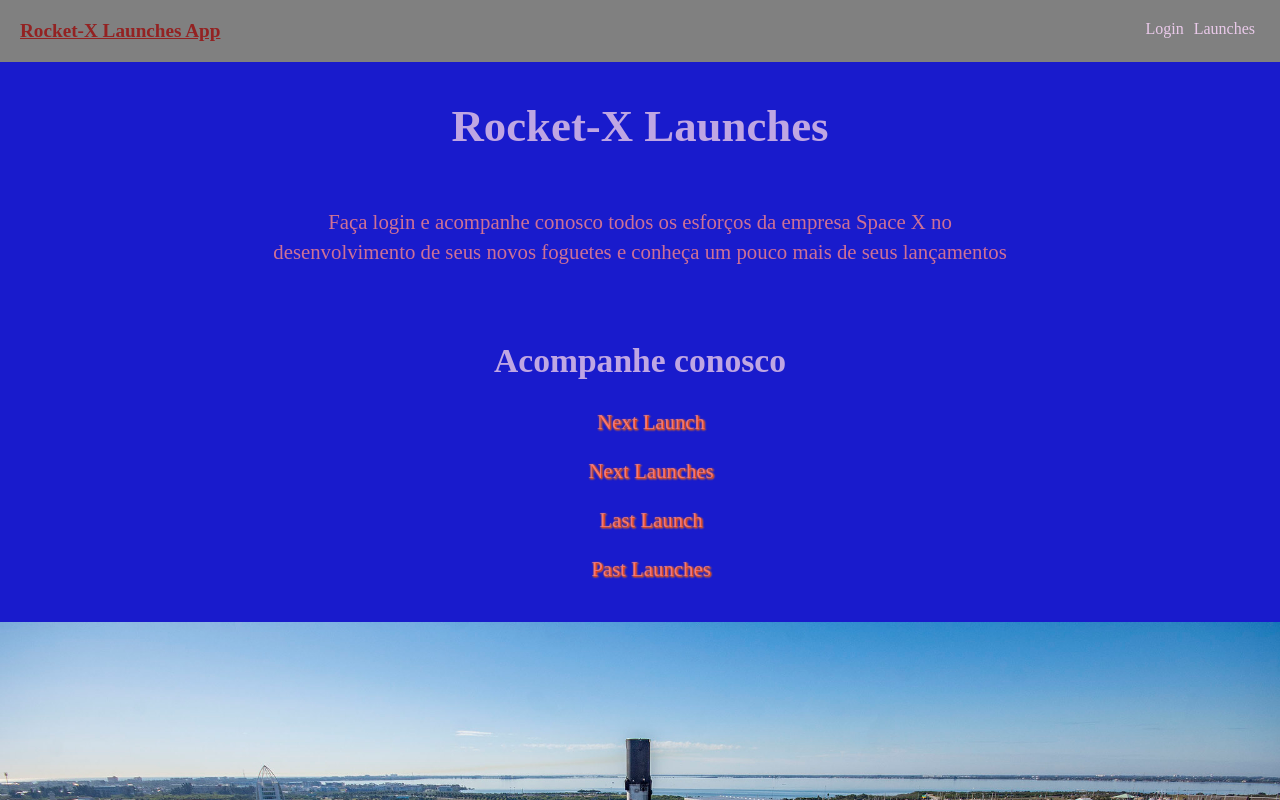
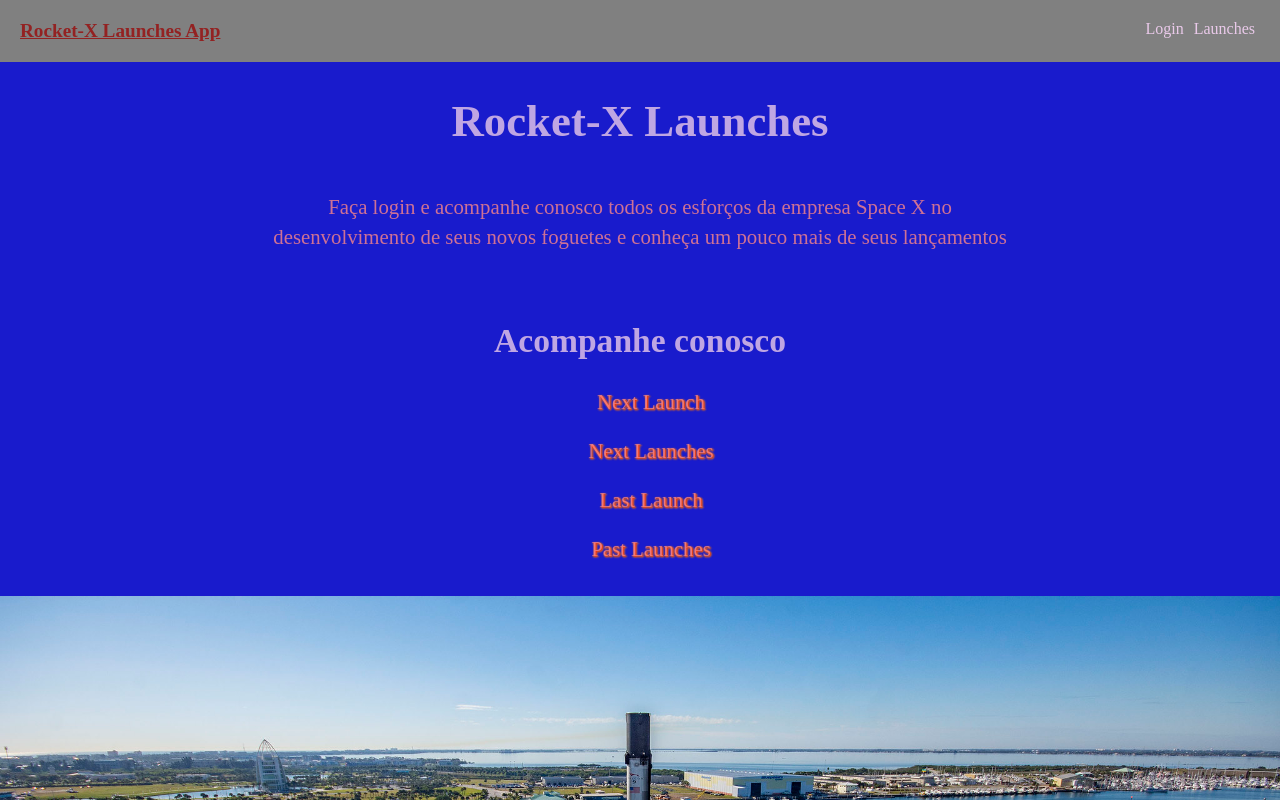
Before and after one commit to ahoymarcus/reactjs-rocket-launches-app, a React (Create React App) app: page / in a window 1280 px wide. Shown: the top 800 px of the page. Built offline with nearby package versions, Linux system fonts and the light colour scheme.

Commit message:
Corrigir responsividade nas paginas Home e Login.

```diff
--- a/src/App.css
+++ b/src/App.css
@@ -39,7 +39,7 @@
 @media only screen and (min-width: 640px) {
 	h1 {
 		font-size: 2.6rem;
-		margin-bottom: 55px;
+		margin-bottom: 45px;
 	}
 	.rocket-image img {
 		max-height: 100%;
@@ -48,7 +48,7 @@
 
 @media only screen and (min-width: 860px) {
 	h1 {
-		margin-top: 25px;
+		margin-top: 20px;
 		font-size: 2.8rem;
 	}
 }
--- a/src/context.js
+++ b/src/context.js
@@ -11,6 +11,8 @@
 	const [ username, setUsername ] = useState('');
 	const [ password, setPassword ] = useState('');
 
+
+	// https://www.digitalocean.com/community/tutorials/how-to-call-web-apis-with-the-useeffect-hook-in-react
 	// https://www.digitalocean.com/community/tutorials/how-to-add-login-authentication-to-react-applications
 	const fetchLoinToken = async () => {
 		try {
--- a/src/pages/home.css
+++ b/src/pages/home.css
@@ -45,20 +45,23 @@
 
 
 
-@media only screen and (min-width: 640px) {
+@media only screen and (min-width: 600px) {
 	.home-header, .home-info {
-		min-height: 280px;
+		min-height: 270px;
 	}
 	.home-header p {
 		max-width: 70%;
 		font-size: 1.3rem;
-		margin-bottom: 10px;
+		margin-bottom: 35px;
 		line-height: 30px;
 	}
 }
 
 
 @media only screen and (min-width: 860px) {
+	.home-header, .home-info {
+		min-height: 260px;
+	}
 	.home-header {
 		padding-top: 13px;
 	}
--- a/src/pages/login.css
+++ b/src/pages/login.css
@@ -70,7 +70,10 @@
 }
 
 
-@media only screen and (min-width: 640px) {
+@media only screen and (min-width: 580px) {
+	.login-header, .login-info {
+		min-height: 260px;
+	}
 	.btn-submit {
 		width: 100px;
 	}
```
